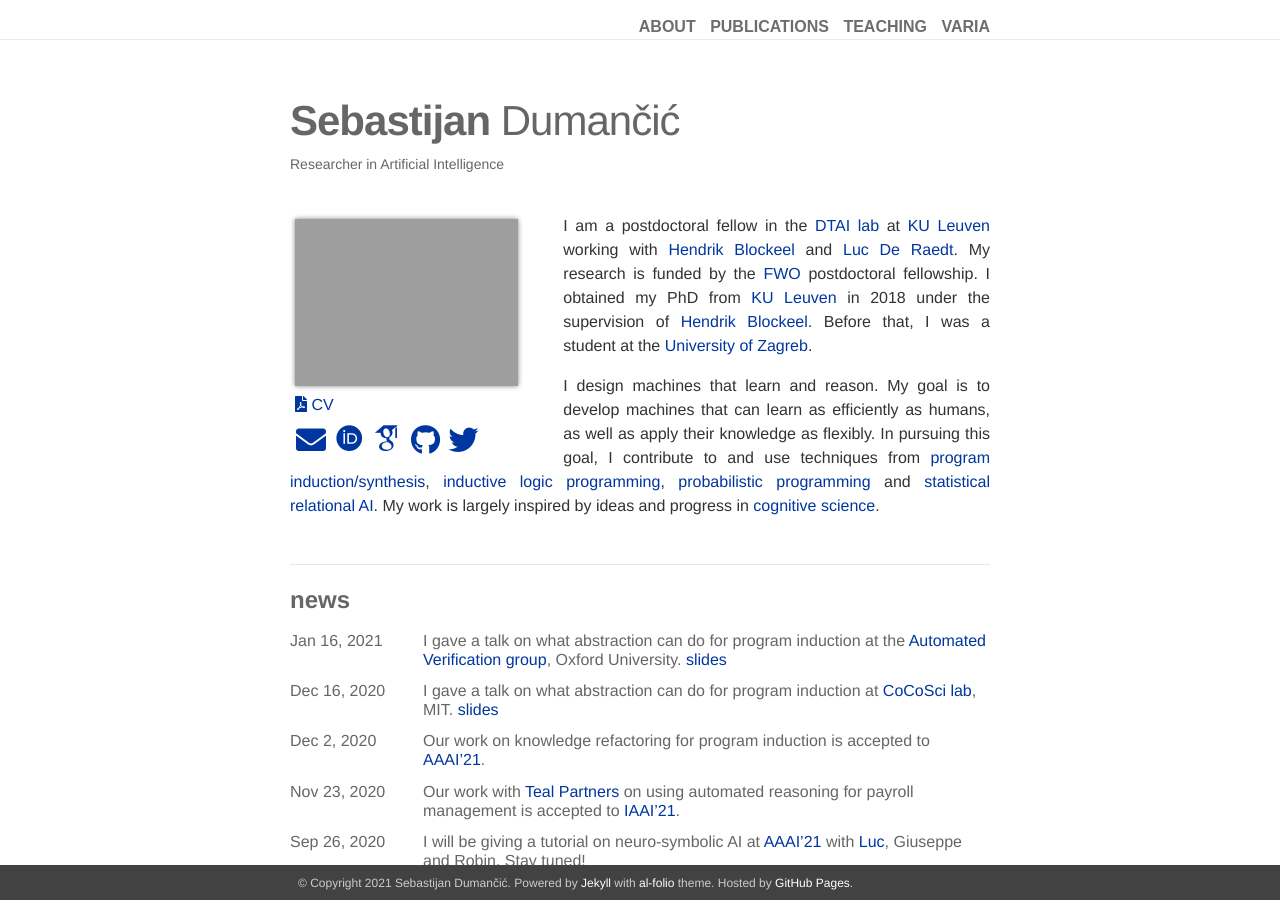
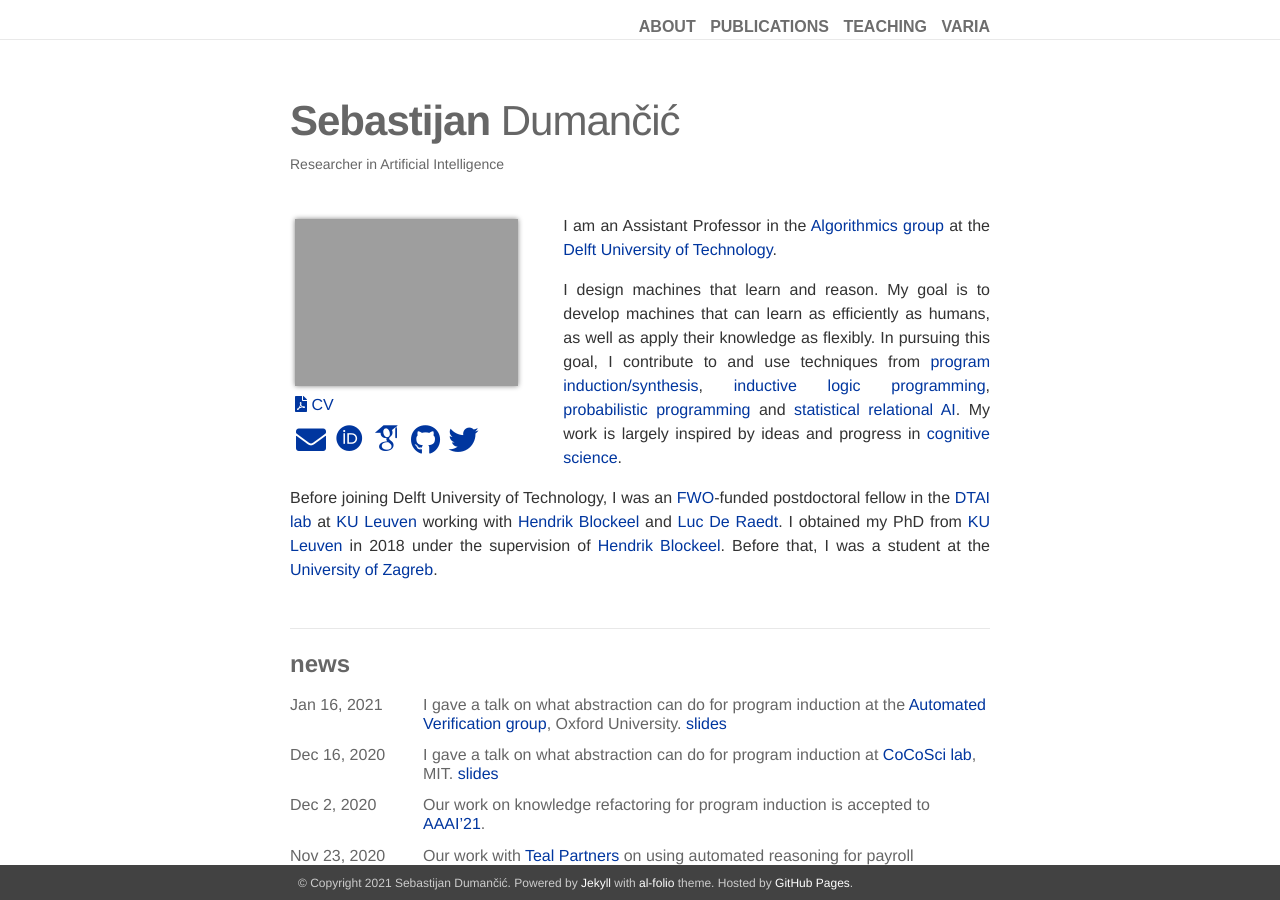
Before and after one commit to duyguislakoglu/duyguislakoglu.github.io, a Jekyll site: the page built from _pages/about.md, in a window 1280 px wide and 900 px high. Built offline with Jekyll 4.4.1, drawn with Linux system fonts in a browser that asks for light colours; nearby versions of some CDN libraries; some web fonts are replaced.

Commit message:
update delft

```diff
--- a/_pages/about.md
+++ b/_pages/about.md
@@ -12,14 +12,13 @@ social: true
 cv: cv.pdf
 ---
 
-
-I am a postdoctoral fellow in the [DTAI lab](http://dtai.cs.kuleuven.be/){:target="\_blank"} at [KU Leuven](http://www.kuleuven.be){:target="\_blank"} working with [Hendrik Blockeel](http://people.cs.kuleuven.be/~hendrik.blockeel/){:target="\_blank"} and [Luc De Raedt](https://wms.cs.kuleuven.be/people/lucderaedt){:target="\_blank"}.
-My research is funded by the [FWO](https://www.fwo.be/){:target="\_blank"} postdoctoral fellowship.
-I obtained my PhD from [KU Leuven](http://www.kuleuven.be){:target="\_blank"} in 2018 under the supervision of [Hendrik Blockeel](http://people.cs.kuleuven.be/~hendrik.blockeel/){:target="\_blank"}.
-Before that, I was a student at the [University of Zagreb](http://www.fer.unizg.hr/){:target="\_blank"}.
-
+I am an Assistant Professor in the [Algorithmics group](https://www.tudelft.nl/ewi/over-de-faculteit/afdelingen/software-technology/algorithmics/) at the [Delft University of Technology](https://www.tudelft.nl/en/).
 
 I design machines that learn and reason.
 My goal is to develop machines that can learn as efficiently as humans, as well as apply their knowledge as flexibly.
 In pursuing this goal, I contribute to and use techniques from [program induction/synthesis](https://www.microsoft.com/en-us/research/publication/program-synthesis/){:target="\_blank"}, [inductive logic programming](https://arxiv.org/abs/2008.07912){:target="\_blank"}, [probabilistic programming](https://en.wikipedia.org/wiki/Probabilistic_programming){:target="\_blank"} and [statistical relational AI](https://www.morganclaypool.com/doi/abs/10.2200/S00692ED1V01Y201601AIM032){:target="\_blank"}.
 My work is largely inspired by ideas and progress in [cognitive science](https://en.wikipedia.org/wiki/Cognitive_science){:target="\_blank"}.
+
+Before joining Delft University of Technology, I was an [FWO](https://www.fwo.be/)-funded  postdoctoral fellow in the [DTAI lab](http://dtai.cs.kuleuven.be/){:target="\_blank"} at [KU Leuven](http://www.kuleuven.be){:target="\_blank"} working with [Hendrik Blockeel](http://people.cs.kuleuven.be/~hendrik.blockeel/){:target="\_blank"} and [Luc De Raedt](https://wms.cs.kuleuven.be/people/lucderaedt){:target="\_blank"}.
+I obtained my PhD from [KU Leuven](http://www.kuleuven.be){:target="\_blank"} in 2018 under the supervision of [Hendrik Blockeel](http://people.cs.kuleuven.be/~hendrik.blockeel/){:target="\_blank"}.
+Before that, I was a student at the [University of Zagreb](http://www.fer.unizg.hr/){:target="\_blank"}.
```
